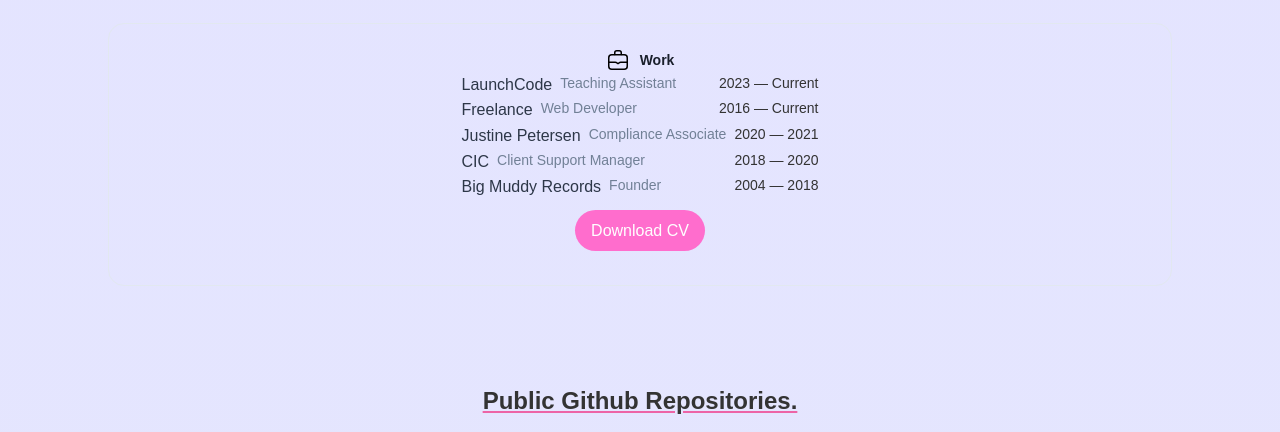
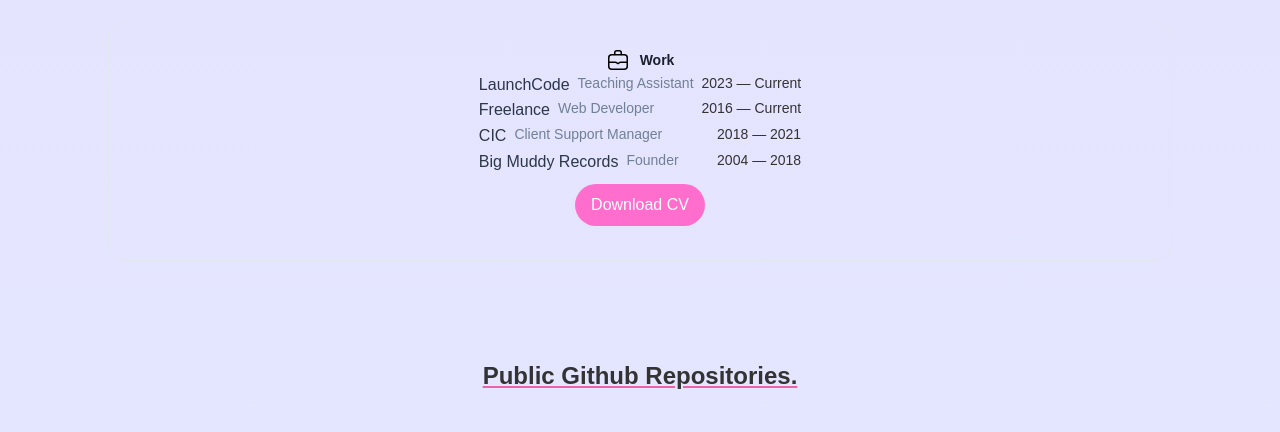
Before and after one commit to kristo-baricevic/portfolio, a plain HTML site: page index.html in a window 1280 px wide. Shown: the part 358-790 px from the top of the page. Drawn offline with Linux system fonts and the light colour scheme; a script that the page names is missing.

Commit message:
resume dates

```diff
--- a/index.html
+++ b/index.html
@@ -101,23 +101,12 @@
             </li>
             <li class="work-list-item">
               <dl class="work-details">
-                <dd class="work-company">Justine Petersen</dd>
-                <dd class="work-role">Compliance Associate</dd>
-                <dd class="work-date">
-                  <time datetime="2022">2020</time>
-                  <span aria-hidden="true">—</span>
-                  <time datetime="Present">2021</time>
-                </dd>
-              </dl>
-            </li>
-            <li class="work-list-item">
-              <dl class="work-details">
                 <dd class="work-company">CIC</dd>
                 <dd class="work-role">Client Support Manager</dd>
                 <dd class="work-date">
                   <time datetime="2021">2018</time>
                   <span aria-hidden="true">—</span>
-                  <time datetime="2022">2020</time>
+                  <time datetime="2022">2021</time>
                 </dd>
               </dl>
             </li>
```
